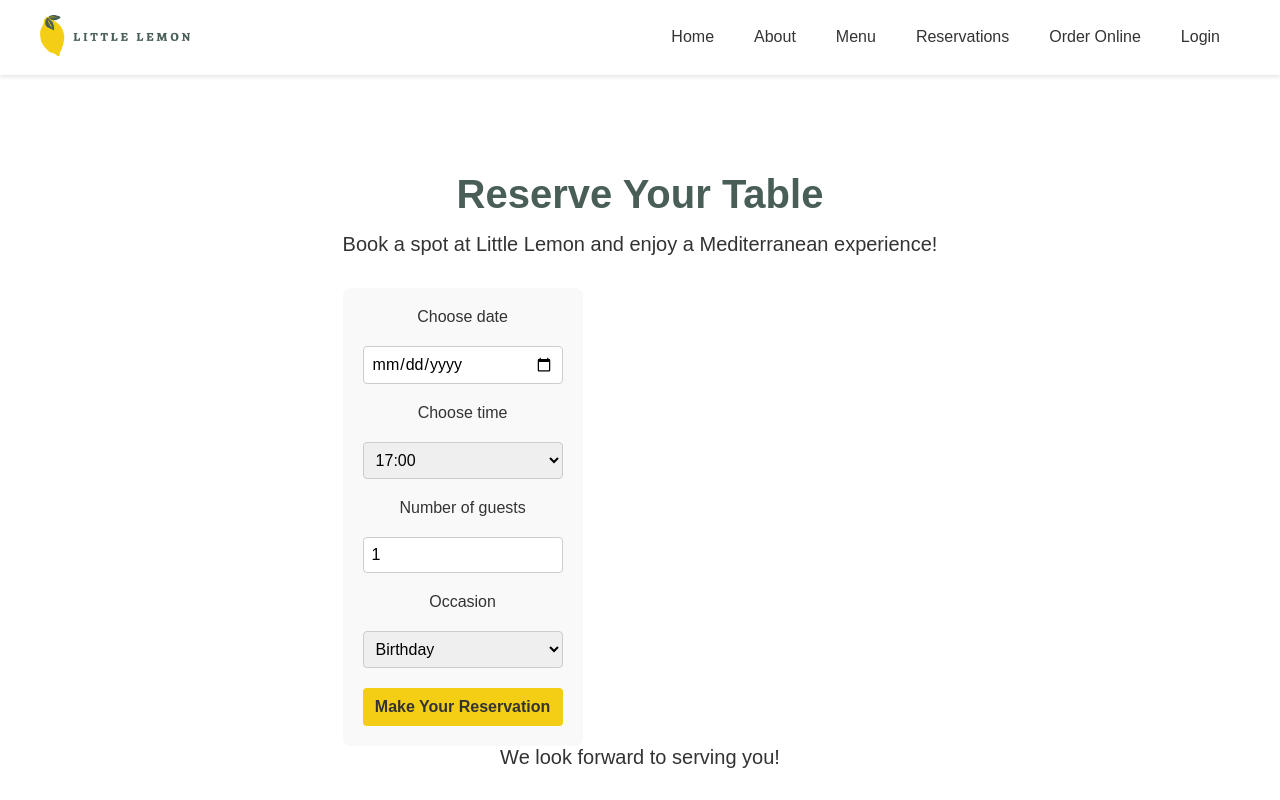
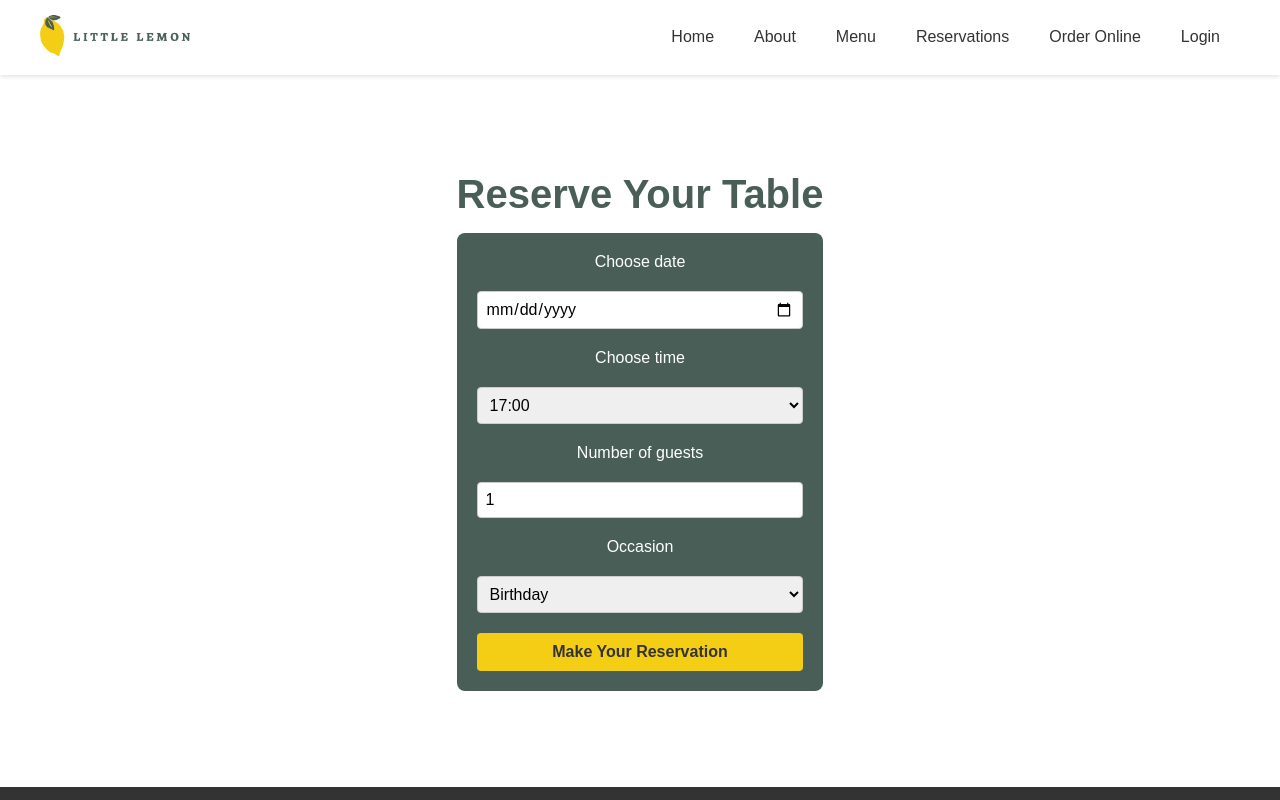
Before and after one commit to ellieshah/little-lemon, a React (Create React App) app: page /reservations in a window 1280 px wide. Shown: the top 800 px of the page. Built offline with nearby package versions, Linux system fonts and the light colour scheme.

Commit message:
added booking Form

```diff
--- a/src/Components/BookingForm.css
+++ b/src/Components/BookingForm.css
@@ -1,16 +1,16 @@
 .booking-form {
     display: grid;
-    max-width: 200px; /* Per instructions */
-    gap: 20px; /* Space between form elements */
+    max-width: 400px;
+    gap: 20px; /* This is the Space between form elements */
     padding: 20px;
-    background-color: #f9f9f9; /* Light background */
+    background-color: #495E57;
     border-radius: 8px;
   }
 
   .booking-form label {
-    font-family: 'Karla', sans-serif; /* Match Header */
+    font-family: 'Karla', sans-serif;
     font-size: 16px;
-    color: #333;
+    color: #fff;
   }
 
   .booking-form input,
@@ -23,7 +23,7 @@
   }
 
   .booking-form input[type="submit"] {
-    background-color: #f4ce14; /* Yellow from Main */
+    background-color: #f4ce14;
     color: #333;
     border: none;
     padding: 10px;
@@ -33,5 +33,5 @@
   }
 
   .booking-form input[type="submit"]:hover {
-    background-color: #e0b911; /* Darker yellow */
+    background-color: #e0b911;
   }
--- a/src/Components/BookingForm.js
+++ b/src/Components/BookingForm.js
@@ -68,6 +68,7 @@ const BookingForm = () => {
       >
         <option value="Birthday">Birthday</option>
         <option value="Anniversary">Anniversary</option>
+        <option value="Graduation">Graduation</option>
       </select>
       <input type="submit" value="Make Your Reservation" />
     </form>
--- a/src/Components/BookingPage.js
+++ b/src/Components/BookingPage.js
@@ -1,5 +1,5 @@
 import React from 'react';
-import './BookingPage.css'; // Optional styling
+import './BookingPage.css';
 import BookingForm from './BookingForm';
 
 const BookingPage = () => {
@@ -7,11 +7,10 @@ const BookingPage = () => {
     <section className="booking-page">
       <div className="booking-header">
         <h1>Reserve Your Table</h1>
-        <p>Book a spot at Little Lemon and enjoy a Mediterranean experience!</p>
       </div>
       <BookingForm />
       <div className="booking-footer">
-        <p>We look forward to serving you!</p>
+
       </div>
     </section>
   );
--- a/src/Components/Main.js
+++ b/src/Components/Main.js
@@ -1,6 +1,7 @@
 import React from 'react';
 import './Main.css';
 import { useNavigate } from 'react-router-dom'; // Import useNavigate
+
 
 const Main = () => {
   const navigate = useNavigate(); // Hook for navigation
```
Also changed, not shown: 1 other file (tests, documents, lock files or other folders).
